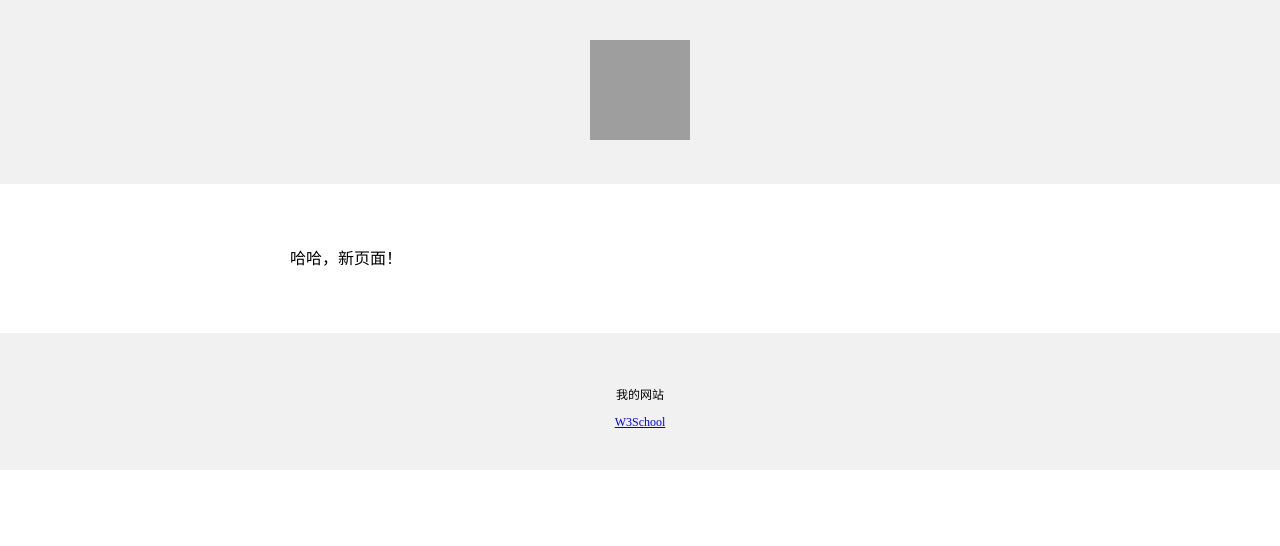
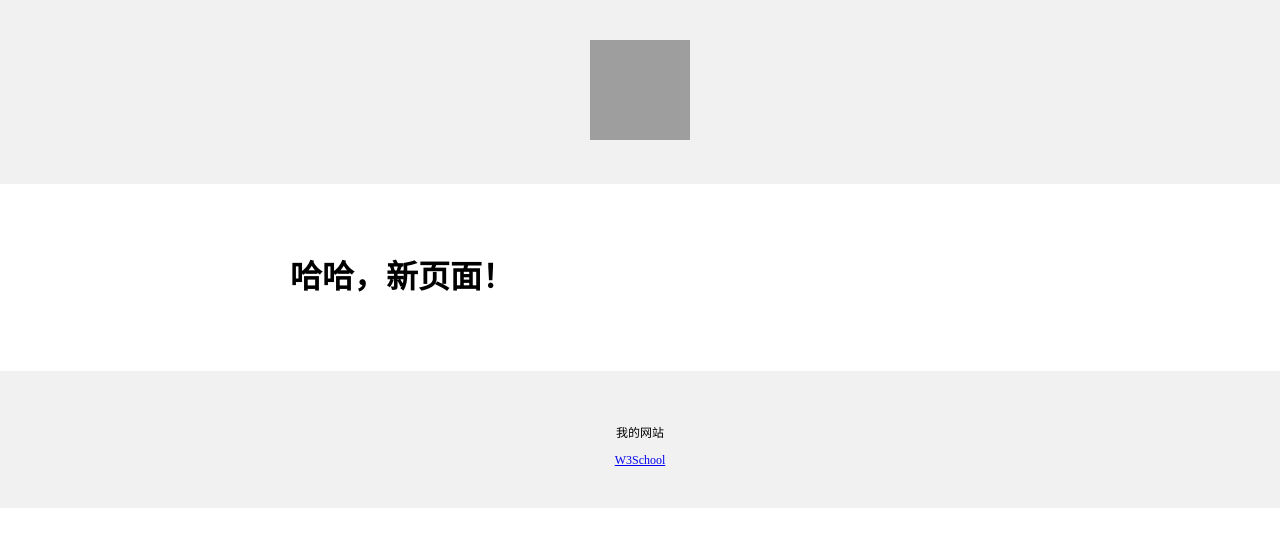
Before and after one commit to Asder0/re01-one, a plain HTML site: page new.html in a window 1280 px wide. Drawn offline with Linux system fonts and the light colour scheme; grey boxes are pictures that could not be loaded.

Commit message:
Update new.html

```diff
--- a/new.html
+++ b/new.html
@@ -25,7 +25,7 @@
             padding: 15px;
             line-height: 1.7;
         ">
-          <p>哈哈，新页面！</p>
+          <h1>哈哈，新页面！</h1>
         </div>
 
         <div style="
```
